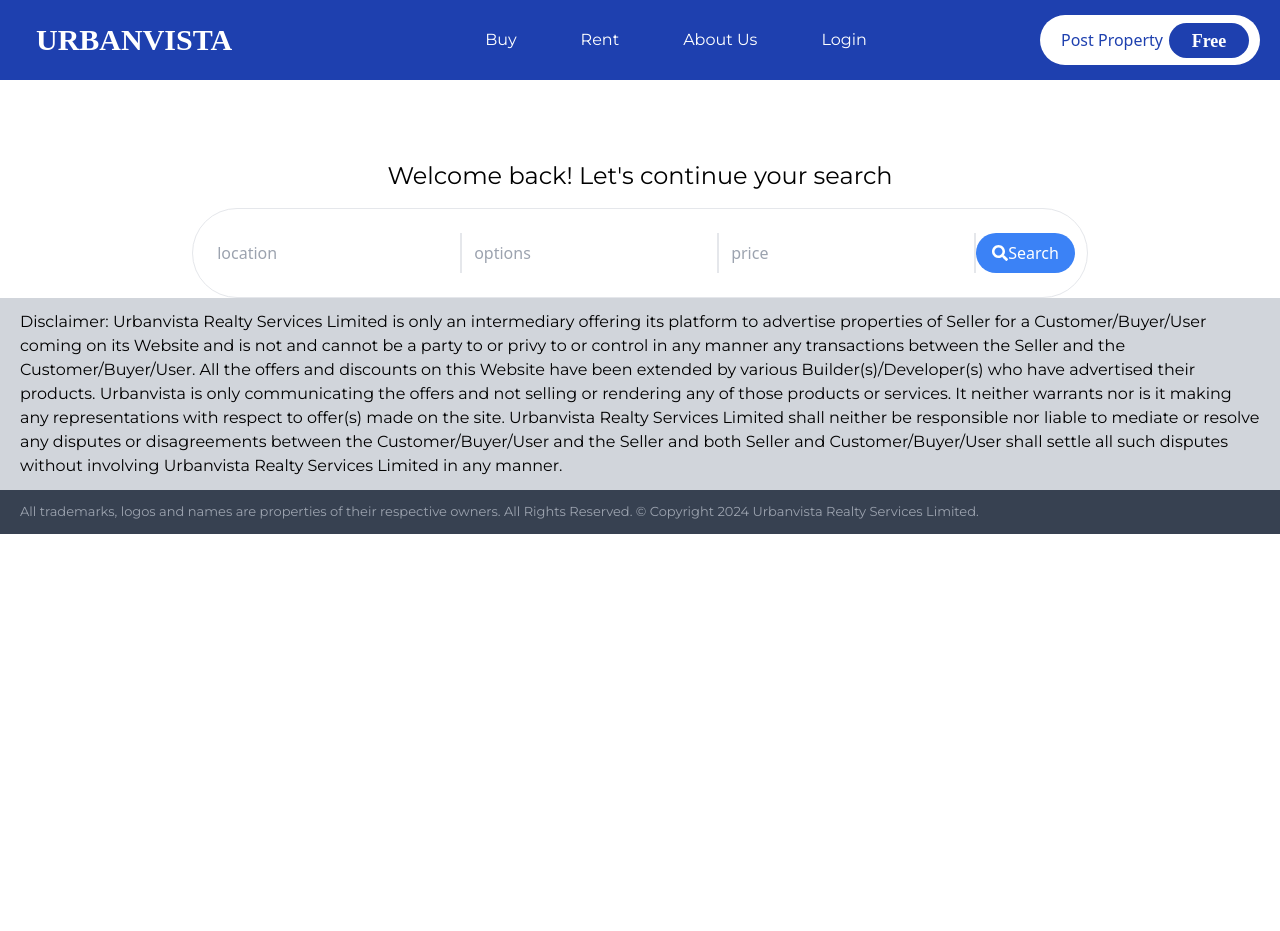
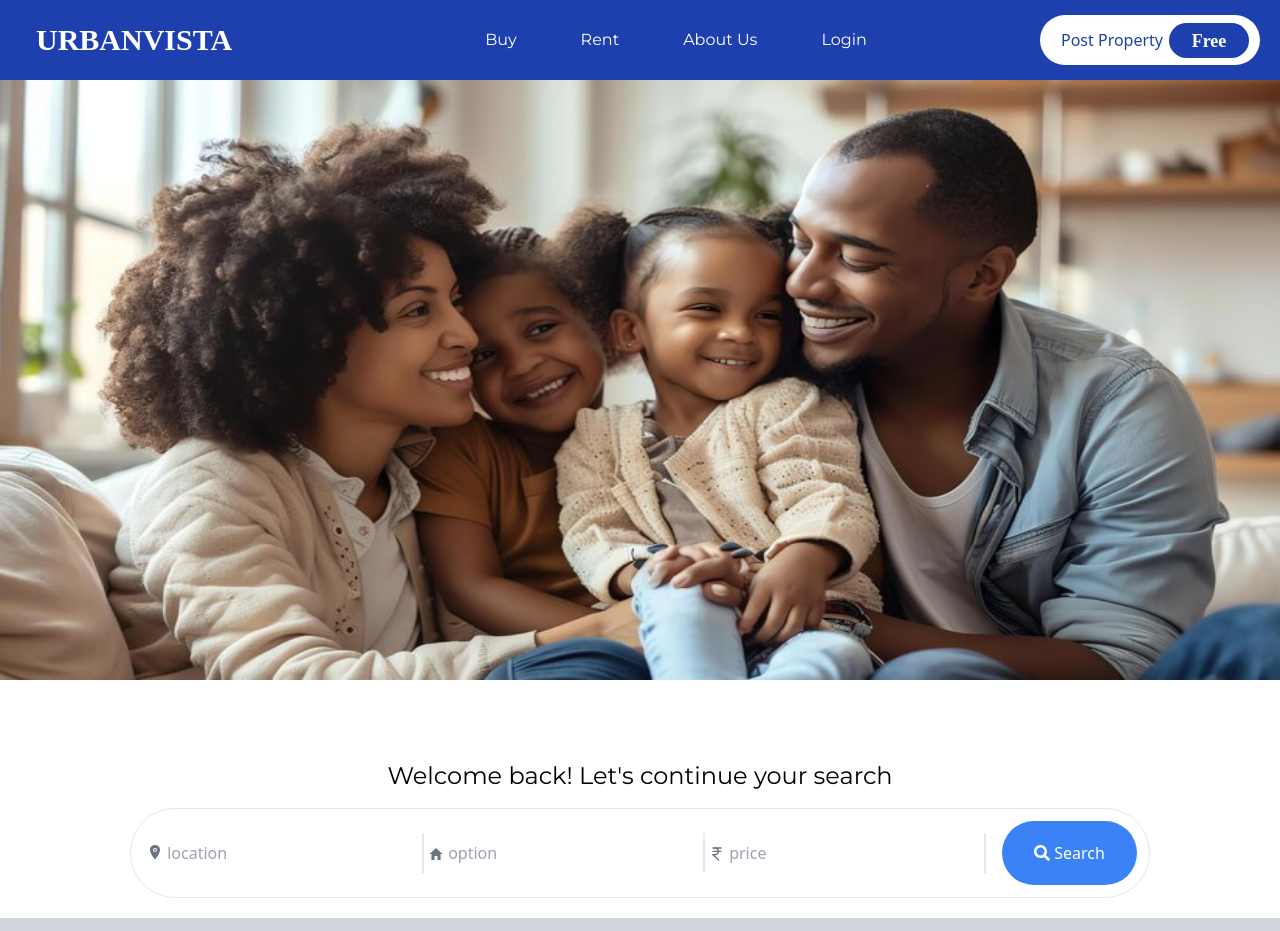
Before and after one commit to Rameeskc/urabanvista, a React (Vite) app: page / in a window 1280 px wide. Shown: the top 931 px of the page. Before the commit the page ends 800 px from the top, so only its background shows below. Built offline with nearby package versions, Linux system fonts and the light colour scheme; a web font is replaced by a local one.

Commit message:
search updated

```diff
--- a/src/components/Button.jsx
+++ b/src/components/Button.jsx
@@ -1,9 +1,13 @@
 import React from 'react'
 import { FaSearch } from "react-icons/fa";
 
-const button = () => {
+const button = (props) => {
+  const {style}=props
   return (
-    <div className='px-4 py-2 bg-blue-500 text-white rounded-full flex items-center'><FaSearch/>Search</div>
+    <div className={`${style} px-4 py-3 bg-blue-500 text-white rounded-full flex items-center justify-center gap-1 cursor-pointer`}>
+
+      <FaSearch/>Search
+    </div>
   )
 }
 
--- a/src/components/NavBar.jsx
+++ b/src/components/NavBar.jsx
@@ -51,7 +51,7 @@ const NavBar = () => {
       </div>
 
       { nav && (
-        <ul className='flex flex-col justify-evenly items-center absolute top-[56px] right-[-25px] h-auto w-[250px] duration-300 bg-blue-800 text-white text-xl '>
+        <ul className='flex flex-col justify-evenly items-center absolute top-[56px] right-[-25px] h-auto w-[250px] duration-300 bg-blue-800 text-white text-xl z-10 '>
           <li className='h-[75px] w-full px-4 flex items-center justify-center gap-1 border '>Buy</li>
           <li className='h-[75px] w-full px-4 flex items-center justify-center gap-1 border '>Rent</li>
           <li className='h-[75px] w-full px-4 flex items-center justify-center gap-1 border '>About Us</li>
@@ -60,7 +60,7 @@ const NavBar = () => {
           <li className='h-[75px] w-full px-4 flex items-center justify-center'>
             <SellButton
              ab={'w-[230px] h-[45px] rounded-full bg-white relative '}
-             cd={'text-blue-800 absolute top-[9px] left-[10px] text-md'}
+             cd={'text-blue-800 absolute top-[9px] left-[11px] text-md'}
              ef={'left-[141px] top-[5px] '}
             />
           </li>
--- a/src/components/SearchProperty.jsx
+++ b/src/components/SearchProperty.jsx
@@ -1,11 +1,14 @@
 import React from 'react'
 import { Form,Formik,Field,ErrorMessage } from "formik";
+import { IoLocation } from "react-icons/io5";
+import { IoMdHome } from "react-icons/io";
+import { LuIndianRupee } from "react-icons/lu";
 import Button from "../components/Button";
 
 
 const SearchProperty = () => {
   return (
-    <div className='flex w-auto h-auto border px-3 py-6 rounded-full'>
+    <div className='flex justify-center items-center w-auto h-auto border px-3 py-5 md:py-3 mb-5 rounded-lg md:rounded-full'>
         <Formik
         initialValues={{
             address:"",
@@ -14,27 +17,39 @@ const SearchProperty = () => {
         }}
         onSubmit={onsubmit}
         >
-            <Form className='flex'>
+            <Form className='flex flex-col md:flex-row'>
+            <div className="relative flex w-auto h-auto py-3">
+            <IoLocation className="absolute left-2 top-[23px] md:left-1 text-gray-500" />
             <Field
-            className='flex w-auto h-auto px-3 border-r-2'
-            type='text'
-            name='address'
-            placeholder='location'/>
+              name="address"
+              type="text"
+              placeholder="location"
+              className="pl-10 pr-4 py-2 border-b-2 md:px-6 md:border-b-0 md:border-r-2 focus:outline-none"
+            />
+          </div>
 
+          <div className="relative flex w-auto h-auto py-3">
+          <IoMdHome className="absolute left-2 top-[23px] md:left-1 md:top-[25px] text-gray-500" />
             <Field
-            className='flex w-auto h-auto px-3 border-r-2'
-            type='text'
-            name='option'
-            placeholder='options'/>
+              name="option"
+              type="text"
+              placeholder="option"
+              className="pl-10 pr-4 py-2 border-b-2 md:px-6 md:border-b-0 md:border-r-2 focus:outline-none"
+            />
+          </div>
 
+          <div className="relative flex w-auto h-auto py-3">
+          <LuIndianRupee className="absolute left-2 top-[23px] md:left-1 md:top-[25px] text-gray-500" />
             <Field
-            className='flex w-auto h-auto px-3 border-r-2'
-            type='text'
-            name='price'
-            placeholder='price'/>
+              name="price"
+              type="text"
+              placeholder="price"
+              className="pl-10 pr-4 py-2 border-b-2 md:px-6 md:border-b-0 md:border-r-2 focus:outline-none"
+            />
+          </div>
 
-            <Button/>
 
+            <Button style={'mt-6 md:mt-0 md:ml-4 md:px-8'} />
             </Form>
 
         </Formik>
--- a/src/pages/Home.jsx
+++ b/src/pages/Home.jsx
@@ -1,9 +1,13 @@
 import React from 'react'
 import SearchProperty from "../components/SearchProperty";
+import banner from "../assets/banner1.jpg"
 
 const Home = () => {
   return (
     <>
+    <div className='w-full h-[600px]'>
+      <img src={banner} alt="banner " className='w-full h-full opacity-100' />
+    </div>
     <div className='p-2 text-xl md:flex font-Montserrat justify-center pt-20 md:text-2xl pb-4'>
       <p>Welcome back! Let's continue your search</p>
     </div>
```
Also changed, not shown: src/assets/banner1.jpg (added).
